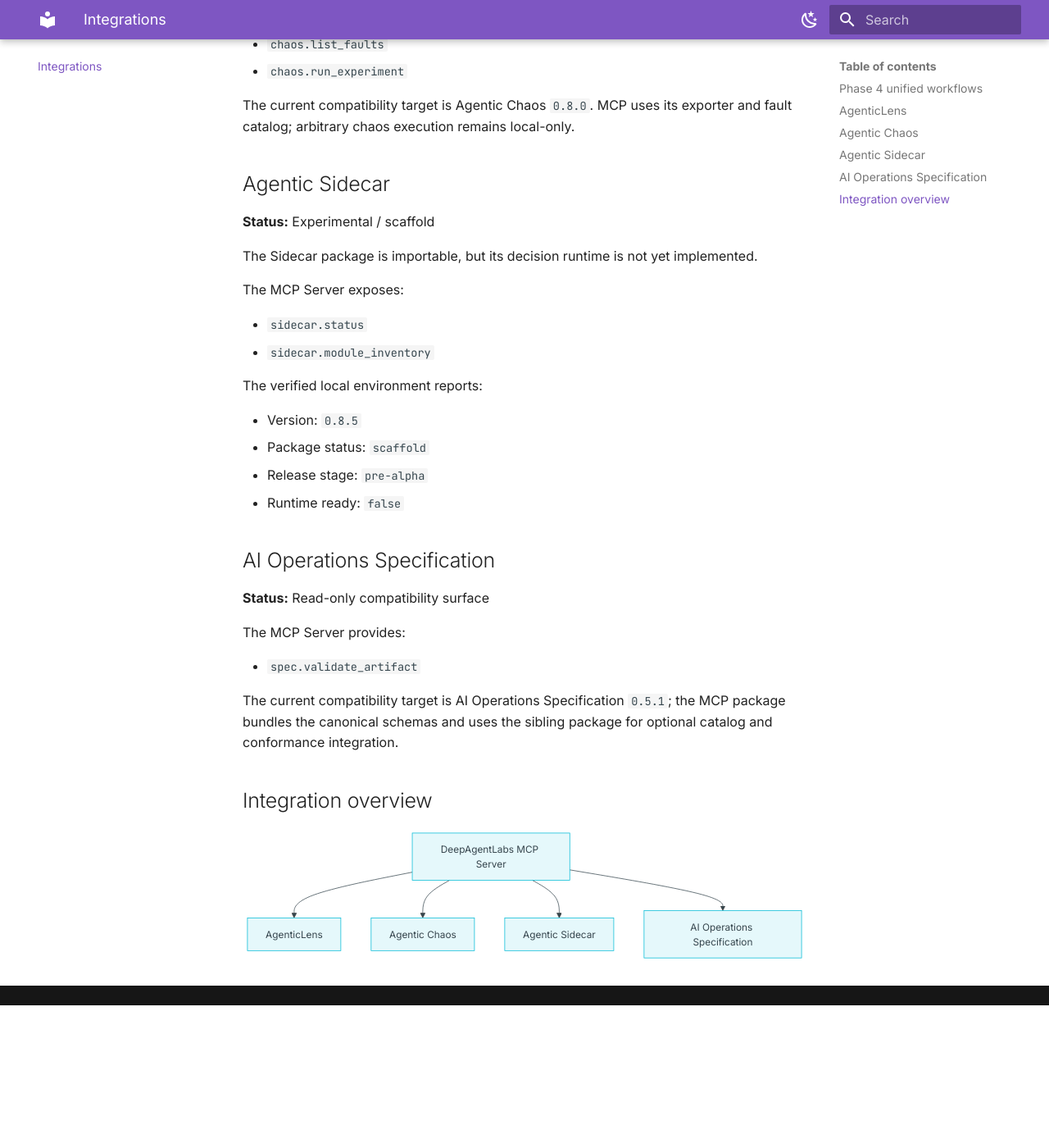
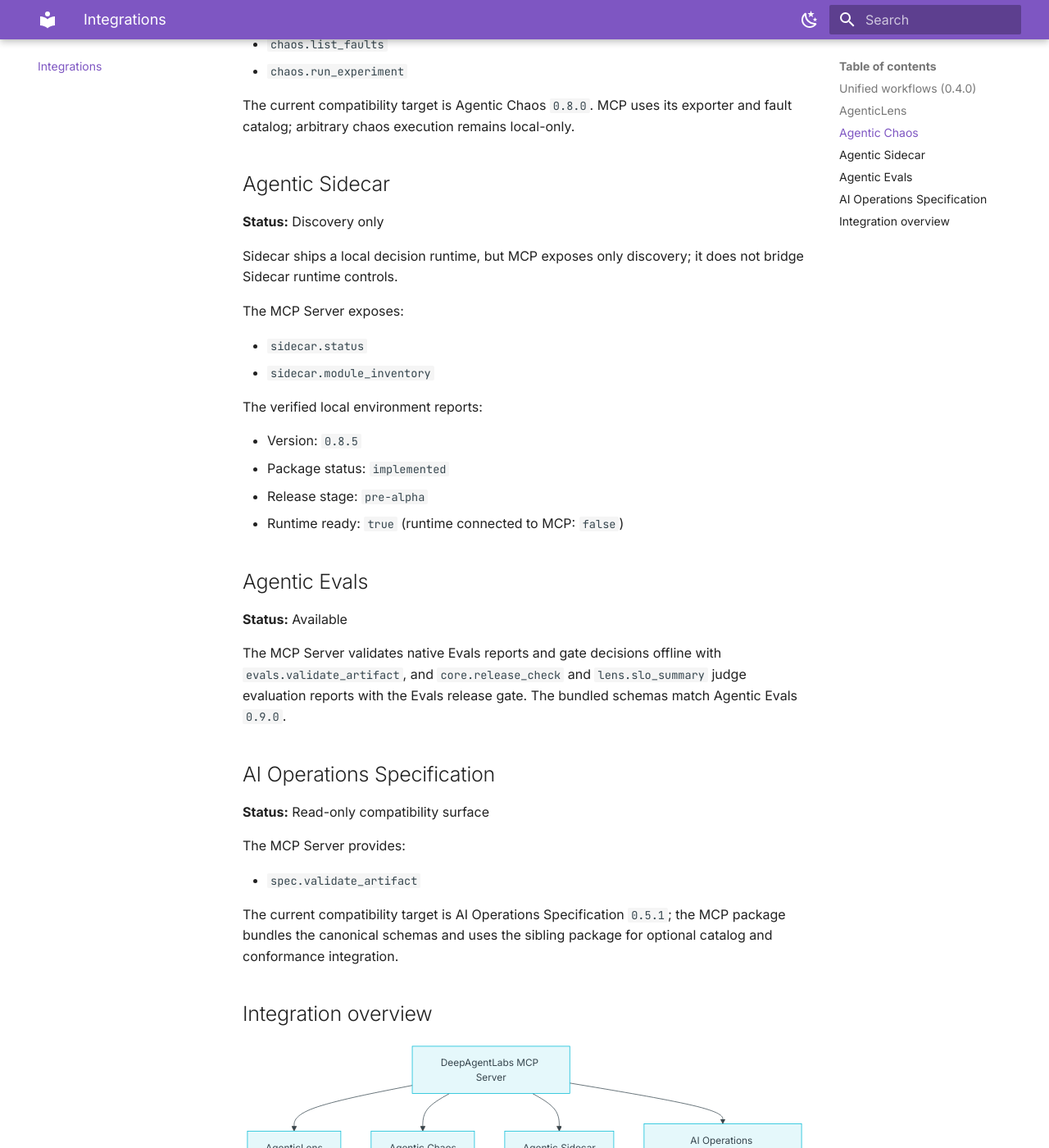
Before and after one commit to DeepAgentLabs/mcp-server, an MkDocs documentation site: the page built from docs/integrations.md, in a window 1280 px wide and 1400 px high, scrolled down 1090 px. Shown: the whole window at 82% size. Built offline with MkDocs 1.6.1 and Material for MkDocs 9.7.7, drawn with Linux system fonts in a browser that asks for light colours; before the commit the page ends 2316 px from its top, so only the background shows below that; some of the changed text lies outside the part shown.

Commit message:
docs(integrations): correct Sidecar 0.8.5 status and add Agentic Evals
Sidecar 0.8.5 reports package_status implemented and runtime_ready true,
not scaffold/false; MCP still only exposes discovery.

```diff
--- a/docs/integrations.md
+++ b/docs/integrations.md
@@ -2,12 +2,13 @@
 
 The MCP Server provides a unified interface over multiple DeepAgentLabs packages.
 
-## Phase 4 unified workflows
+## Unified workflows (0.4.0)
 
 The `core.compare_runs`, `core.release_check`, `core.incident_summary`, and
-`core.export_report` tools compose the existing integrations into one workflow.
-They do not replace AgenticLens, Agentic Chaos, Agentic Evals, AI Operations
-Spec, Sidecar, or Control Tower logic.
+`core.export_report` tools compose Lens, Evals and Chaos evidence into one
+workflow. They do not replace AgenticLens, Agentic Chaos, Agentic Evals, AI
+Operations Spec, Sidecar, or Control Tower logic. See
+[Unified workflows](unified-workflows.md).
 
 ## AgenticLens
 
@@ -42,9 +43,10 @@
 
 ## Agentic Sidecar
 
-**Status:** Experimental / scaffold
+**Status:** Discovery only
 
-The Sidecar package is importable, but its decision runtime is not yet implemented.
+Sidecar ships a local decision runtime, but MCP exposes only discovery; it
+does not bridge Sidecar runtime controls.
 
 The MCP Server exposes:
 
@@ -54,9 +56,18 @@
 The verified local environment reports:
 
 - Version: `0.8.5`
-- Package status: `scaffold`
+- Package status: `implemented`
 - Release stage: `pre-alpha`
-- Runtime ready: `false`
+- Runtime ready: `true` (runtime connected to MCP: `false`)
+
+## Agentic Evals
+
+**Status:** Available
+
+The MCP Server validates native Evals reports and gate decisions offline with
+`evals.validate_artifact`, and `core.release_check` and `lens.slo_summary` judge
+evaluation reports with the Evals release gate. The bundled schemas match
+Agentic Evals `0.9.0`.
 
 ## AI Operations Specification
 
```
